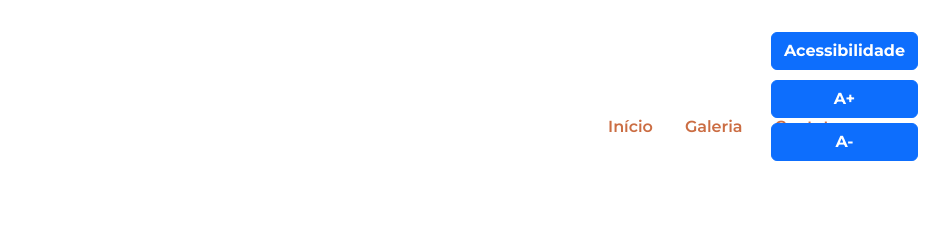
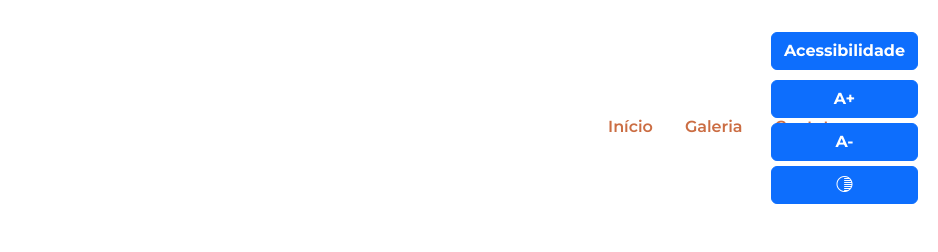
Before and after one commit to lelefernanda08/Projeto_acessibilidade, a plain HTML site: page index.html in a window 1280 px wide. Both pictures are taken after a click on the button "Acessibilidade". Shown: the top 252 px of the page, 342-1280 px from the left. Drawn offline with nearby package versions, Linux system fonts and the light colour scheme.

Commit message:
contraste

```diff
--- a/index.html
+++ b/index.html
@@ -28,6 +28,9 @@
              <div id="opcoes-acessibilidade" class="opcoes-acessibilidade apresenta-lista">
              <button id="aumentar-fonte" class="btn btn-primary fw-bold">A+</button>
              <button id="diminuir-fonte" class="btn btn-primary fw-bold">A-</button>
+             <button id="alterna-contraste" class="btn btn-primary fw-bold">
+                <i class="bi bi-shadows"></i>
+             </button>
             </div>
         </nav>
 
```
